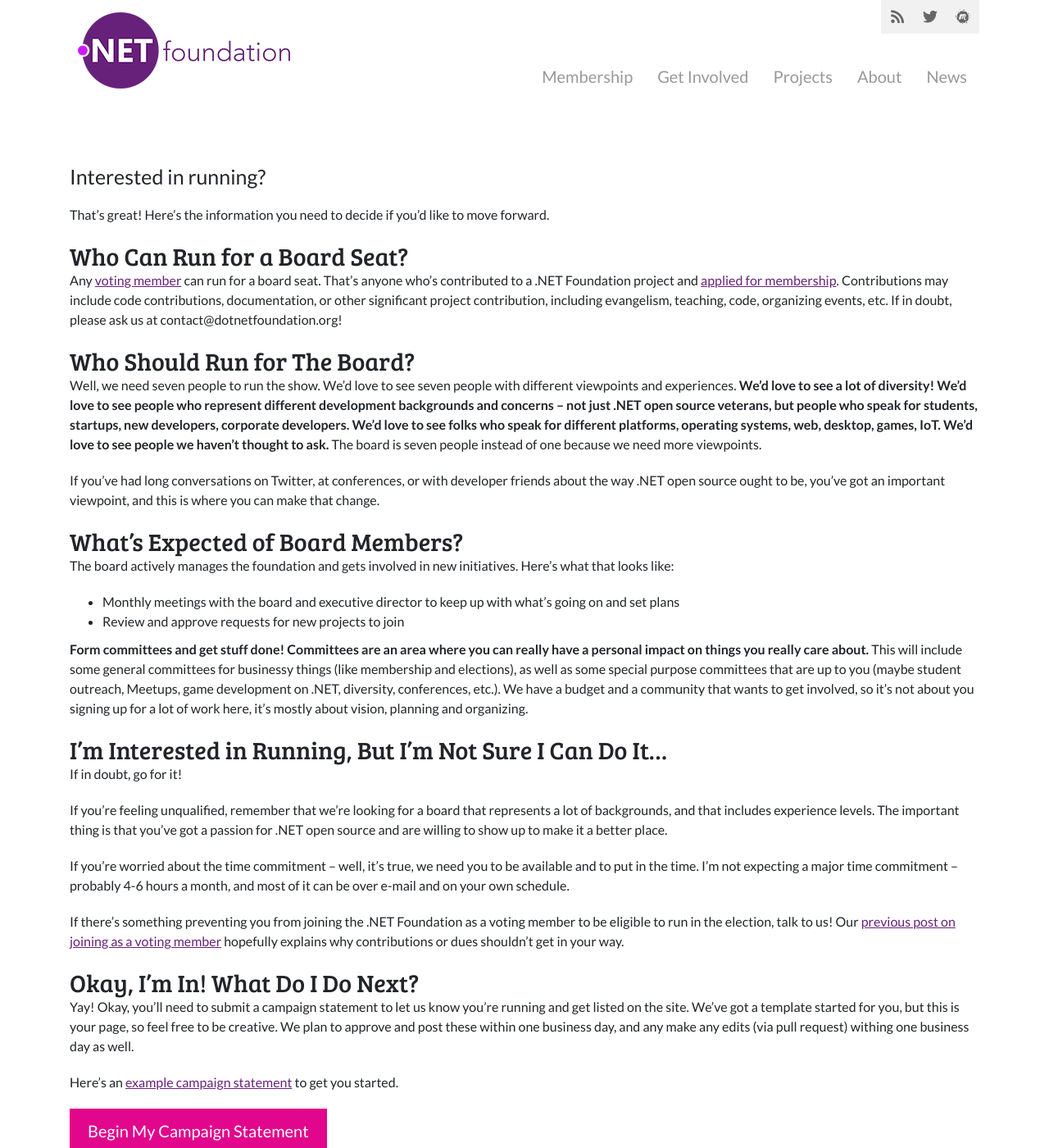
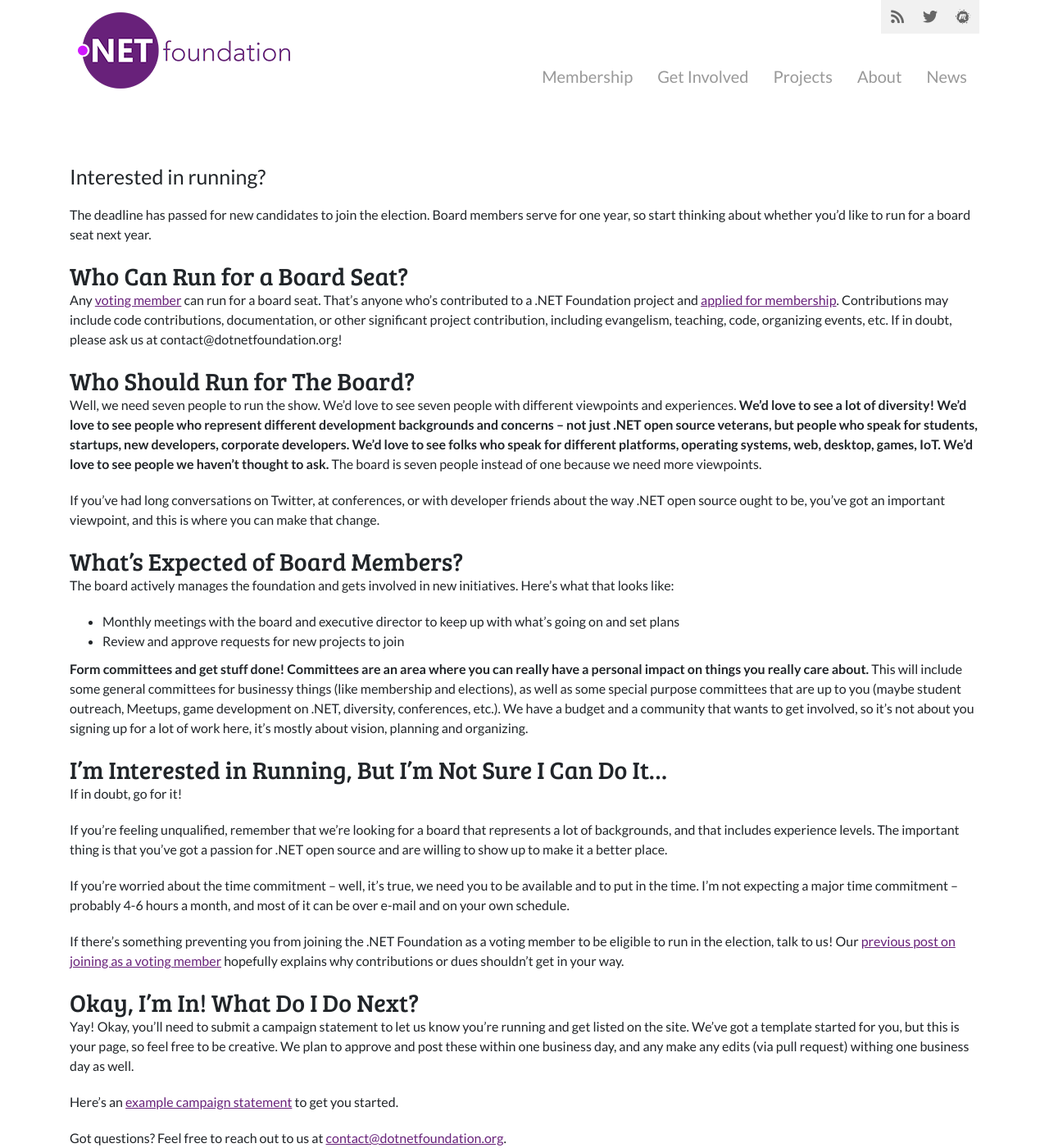
Before and after one commit to dotnet-foundation/election, a Jekyll site: the page built from campaign.md, in a window 1280 px wide and 1400 px high. Shown: the whole window at 82% size. Built offline with Jekyll 4.4.1, drawn with Linux system fonts in a browser that asks for light colours; nearby versions of some CDN libraries; our own code applies the rules of GitHub Pages for plain Markdown files; comment, search, counter and statistics services are not loaded.

Commit message:
Removed links to add a new campaign statement

```diff
--- a/campaign.md
+++ b/campaign.md
@@ -1,10 +1,19 @@
 ---
 title: Interested in running?
+campaign_open: false
 ---
 
 # {{ page.title }}
 
+{% if campaign_open %}
+
 That's great! Here's the information you need to decide if you'd like to move forward.
+
+{% else %}
+
+The deadline has passed for new candidates to join the election. Board members serve for one year, so start thinking about whether you'd like to run for a board seat next year.
+
+{% endif %}
 
 ## Who Can Run for a Board Seat?
 
@@ -41,6 +50,10 @@ Yay! Okay, you'll need to submit a campaign statement to let us know you're runn
 
 Here's an [example campaign statement](/example.html) to get you started.
 
+{% if campaign_open %}
+
 <a href="https://github.com/dotnet-foundation/election/issues/new" class="site-button site-button--pink">Begin My Campaign Statement</a>
 
+{% endif %}
+
 Got questions? Feel free to reach out to us at [contact@dotnetfoundation.org](mailto:contact@dotnetfoundation.org).
```
